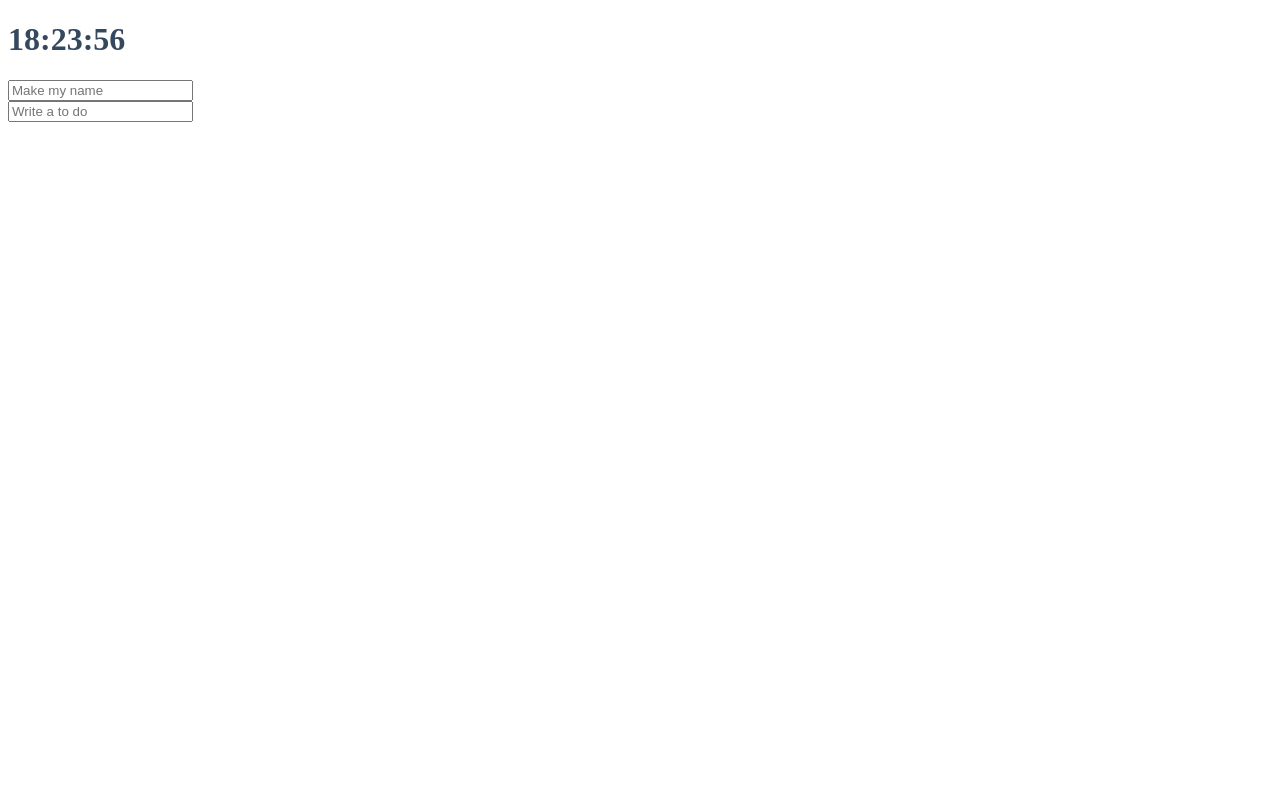
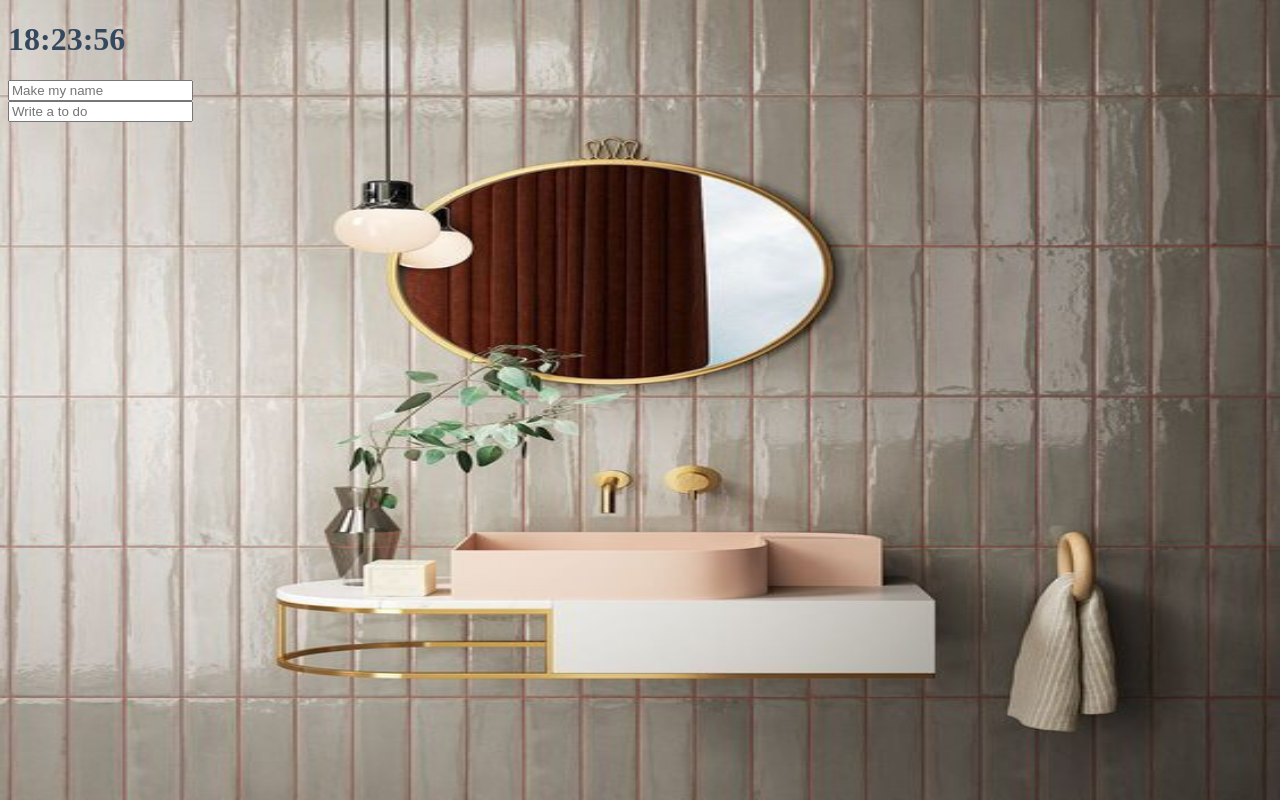
Before and after one commit to WOULDU-pres/VanilaJS, a plain HTML site: page index.html in a window 1280 px wide. Drawn offline with Linux system fonts and the light colour scheme.

Commit message:
make background

```diff
--- /dev/null
+++ b/bg.js
@@ -0,0 +1,23 @@
+const body = document.querySelector("body");
+
+const IMG_NUMBER = 3;
+
+
+function paintImage(imgNumber){
+    const image = new Image();
+    image.src = `images/${imgNumber +1}.jpg`;
+    image.classList.add('bgImage');
+    body.appendChild(image);
+}
+
+function genRandom(){
+    const number = Math.floor(Math.random()*4)
+    return number;
+}
+
+function init(){
+    const randomNumber = genRandom();
+    paintImage(randomNumber);
+}
+
+init();
--- a/index.css
+++ b/index.css
@@ -4,6 +4,7 @@
 
 body {
   color: #34495e;
+  background-color: #2c3e50;
 }
 
 .form,
@@ -14,3 +15,22 @@ body {
 .showing {
   display: block;
 }
+
+@keyframes fadeIn {
+  from {
+    opacity: 0;
+  }
+  in {
+    opacity: 1;
+  }
+}
+
+.bgImage {
+  position: absolute;
+  top: 0;
+  left: 0;
+  width: 100%;
+  height: 100%;
+  z-index: -1;
+  animation: fadeIn 0.5s linear;
+}
--- a/index.html
+++ b/index.html
@@ -26,6 +26,7 @@
         <script src = "clock.js"></script>
         <script src = "greeting.js"></script>
         <script src = "todo.js"></script>
-        </div>
+        <script src = "bg.js"></script>
+    </div>
     </body>
 </html>
```
Also changed, not shown: images/1.jpg (added), images/2.jpg (added), images/3.jpg (added), images/4.jpg (added).
